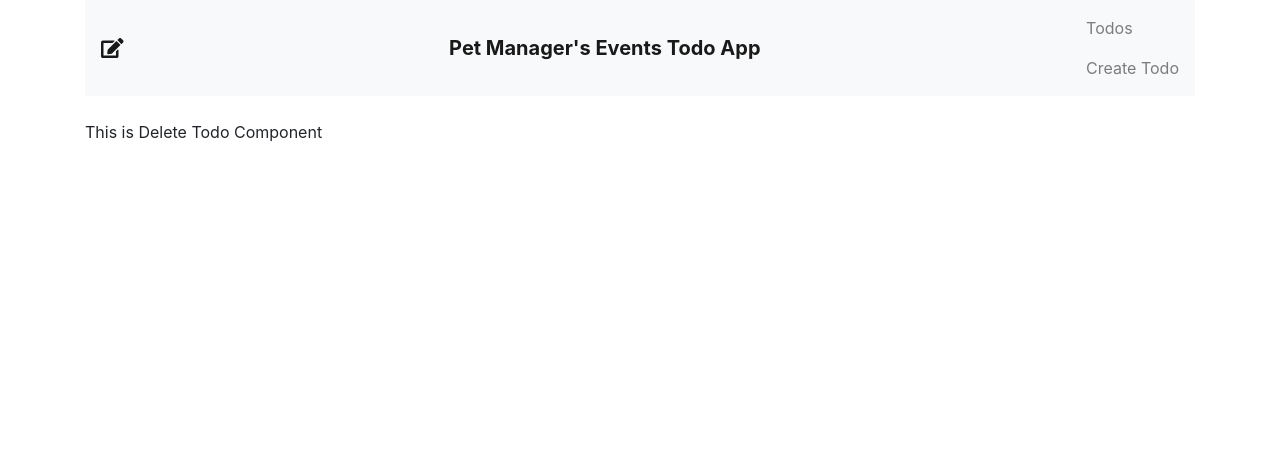
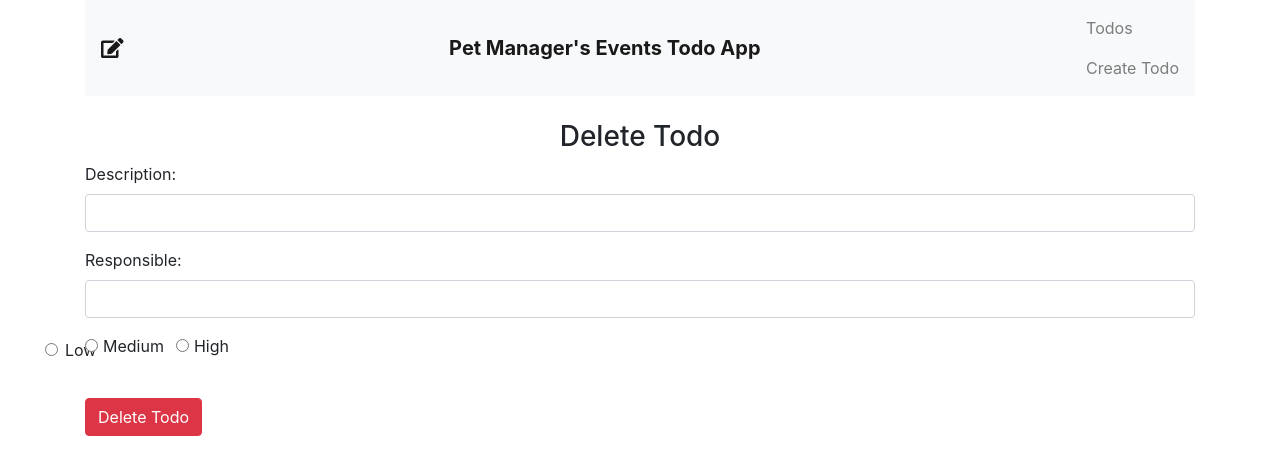
Before and after one commit to practice-sessions/events_todo2, a React (Create React App) app in the folder client/: page /delete/1 in a window 1280 px wide. Shown: the top 474 px of the page. Built offline with nearby package versions, Linux system fonts and the light colour scheme.

Commit message:
Add form fields to delete todo

```diff
--- a/client/src/components/delete_todo.js
+++ b/client/src/components/delete_todo.js
@@ -15,7 +15,73 @@
   render() {
     return (
       <div>
-        <p>This is Delete Todo Component</p>
+        <h3 align='center'>Delete Todo</h3>
+        <form>
+          <div className='form-group'>
+            <label>Description: </label>
+            <input
+              type='text'
+              className='form-control'
+              value={this.state.todo_description}
+            />
+          </div>
+
+          <div className='form-group'>
+            <label>Responsible: </label>
+            <input
+              type='text'
+              className='form-control'
+              value={this.state.todo_responsible}
+            />
+          </div>
+
+          <div className='form-group'>
+            <div className='form-check-input'>
+              <input
+                className='form-check-input'
+                type='radio'
+                name='priorityOptions'
+                id='priorityLow'
+                value='Low'
+                checked={this.state.todo_priority === 'Low'}
+              />
+              <label className='form-check-label'>Low</label>
+            </div>
+
+            <div className='form-check form-check-inline'>
+              <input
+                className='form-check-input'
+                type='radio'
+                name='priorityOptions'
+                id='priorityMedium'
+                value='Medium'
+                checked={this.state.todo_priority === 'Medium'}
+              />
+              <label className='form-check-label'>Medium</label>
+            </div>
+
+            <div className='form-check form-check-inline'>
+              <input
+                className='form-check-input'
+                type='radio'
+                name='priorityOptions'
+                id='priorityHigh'
+                value='High'
+                checked={this.state.todo_priority === 'High'}
+              />
+              <label className='form-check-label'>High</label>
+            </div>
+          </div>
+          <br />
+
+          <div className='form-group'>
+            <input
+              type='submit'
+              value='Delete Todo'
+              className='btn btn-danger'
+            />
+          </div>
+        </form>
       </div>
     );
   }
```
